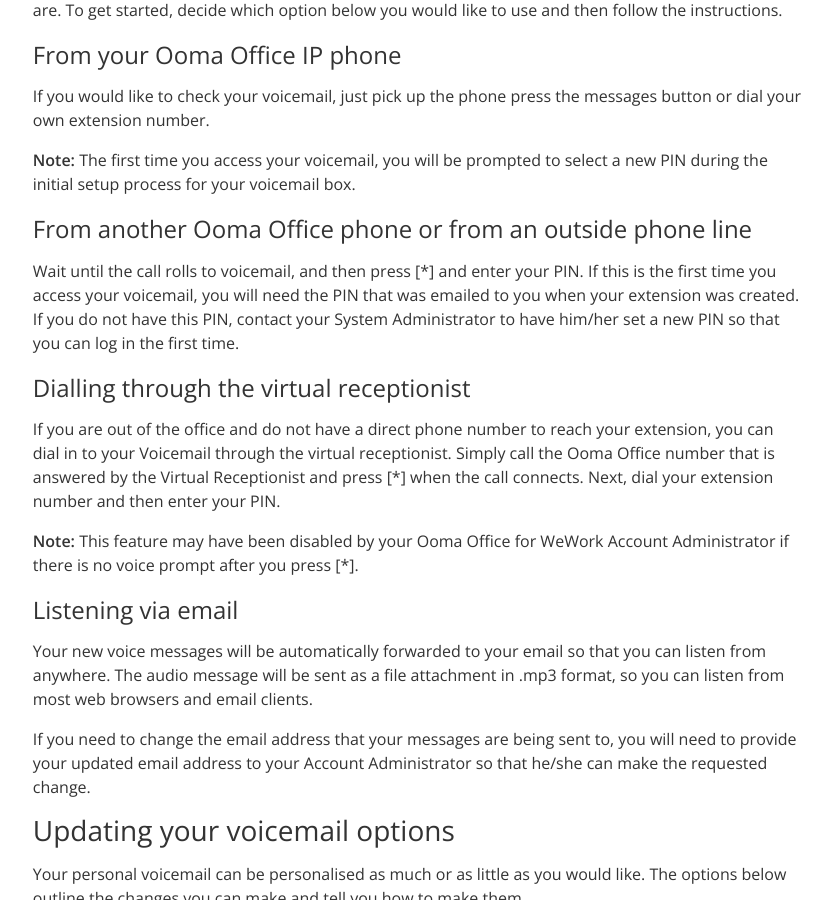
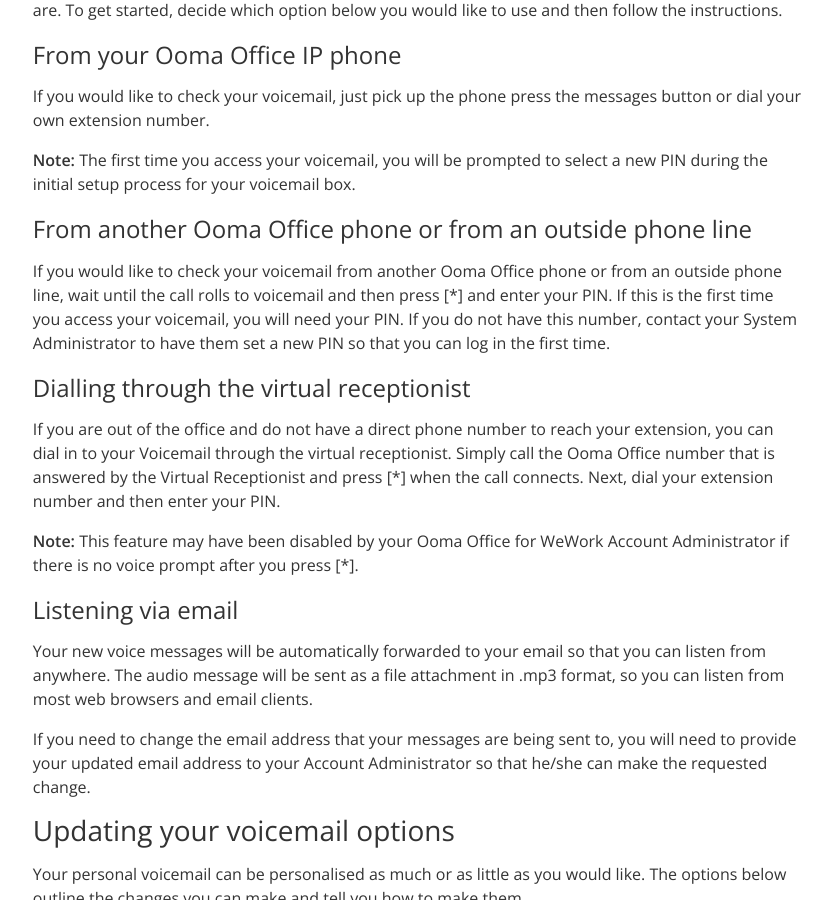
Before and after one commit to jchai002/choir-justice-supplies, a Jekyll site: the page built from au/en/voicemail.markdown, in a window 1280 px wide and 900 px high, scrolled down 658 px. Shown: the whole window, without its empty margins (356-1188 px from the left). Built offline with Jekyll 4.4.1, drawn with Linux system fonts in a browser that asks for light colours; nearby versions of some CDN libraries; comment, search, counter and statistics services are not loaded.

Commit message:
Update to voicemail wording

```diff
--- a/au/en/voicemail.markdown
+++ b/au/en/voicemail.markdown
@@ -27,7 +27,7 @@
 
 ### From another Ooma Office phone or from an outside phone line
 
-Wait until the call rolls to voicemail, and then press [*] and enter your PIN. If this is the first time you access your voicemail, you will need the PIN that was emailed to you when your extension was created. If you do not have this PIN, contact your System Administrator to have him/her set a new PIN so that you can log in the first time.
+If you would like to check your voicemail from another Ooma Office phone or from an outside phone line, wait until the call rolls to voicemail and then press [*] and enter your PIN. If this is the first time you access your voicemail, you will need your PIN. If you do not have this number, contact your System Administrator to have them set a new PIN so that you can log in the first time.
 
 ### Dialling through the virtual receptionist
 
--- a/fr/en/voicemail.markdown
+++ b/fr/en/voicemail.markdown
@@ -27,7 +27,7 @@
 
 ### From another Ooma Office phone or from an outside phone line
 
-Wait until the call rolls to voicemail, and then press [*] and enter your PIN. If this is the first time you access your voicemail, you will need the PIN that was emailed to you when your extension was created. If you do not have this PIN, contact your System Administrator to have them set a new PIN so that you can log in the first time.
+If you would like to check your voicemail from another Ooma Office phone or from an outside phone line, wait until the call rolls to voicemail and then press [*] and enter your PIN. If this is the first time you access your voicemail, you will need your PIN. If you do not have this number, contact your System Administrator to have them set a new PIN so that you can log in the first time.
 
 ### Dialing through the virtual receptionist
 
--- a/fr/fr/voicemail.markdown
+++ b/fr/fr/voicemail.markdown
@@ -27,7 +27,7 @@
 
 ### D'un autre téléphone Ooma Office ou d'une ligne téléphonique externe
 
-Il faut attendre que l'appel se termine sur la messagerie vocale, puis appuyer sur [*] et saisir votre code PIN. Si c'est la première fois que vous accédez à votre messagerie vocale, vous aurez besoin du code PIN qui vous a été envoyé par courriel lorsque votre extension a été créée. Si vous ne possédez pas ce code PIN, veuillez contacter votre Administrateur Système pour lui demander de définir un nouveau code PIN afin que vous puissiez vous connecter pour la première fois.
+Il faut attendre que l'appel se termine sur la messagerie vocale, puis appuyer sur [*] et saisir votre code PIN. Si c'est la première fois que vous accédez à votre messagerie vocale, vous aurez besoin du code PIN. Si vous ne possédez pas ce code PIN, veuillez contacter votre Administrateur Système pour lui demander de définir un nouveau code PIN afin que vous puissiez vous connecter pour la première fois.
 
 ### Composer un numéro via la réceptionniste virtuelle
 
--- a/mx/en/voicemail.markdown
+++ b/mx/en/voicemail.markdown
@@ -27,7 +27,7 @@
 
 ### From another Ooma Office phone or from an outside phone line
 
-Wait until the call rolls to voicemail, and then press [*] and enter your PIN. If this is the first time you access your voicemail, you will need the PIN that was emailed to you when your extension was created. If you do not have this PIN, contact your System Administrator to have them set a new PIN so that you can log in the first time.
+If you would like to check your voicemail from another Ooma Office phone or from an outside phone line, wait until the call rolls to voicemail and then press [*] and enter your PIN. If this is the first time you access your voicemail, you will need your PIN. If you do not have this number, contact your System Administrator to have them set a new PIN so that you can log in the first time.
 
 ### Dialing through the virtual receptionist
 
--- a/us/en/voicemail.markdown
+++ b/us/en/voicemail.markdown
@@ -27,7 +27,7 @@
 
 ### From another Ooma Office phone or from an outside phone line
 
-Wait until the call rolls to voicemail, and then press [*] and enter your PIN. If this is the first time you access your voicemail, you will need the PIN that was emailed to you when your extension was created. If you do not have this PIN, contact your System Administrator to have them set a new PIN so that you can log in the first time.
+If you would like to check your voicemail from another Ooma Office phone or from an outside phone line, wait until the call rolls to voicemail and then press [*] and enter your PIN. If this is the first time you access your voicemail, you will need your PIN. If you do not have this number, contact your System Administrator to have them set a new PIN so that you can log in the first time.
 
 ### Dialing through the virtual receptionist
 
```
